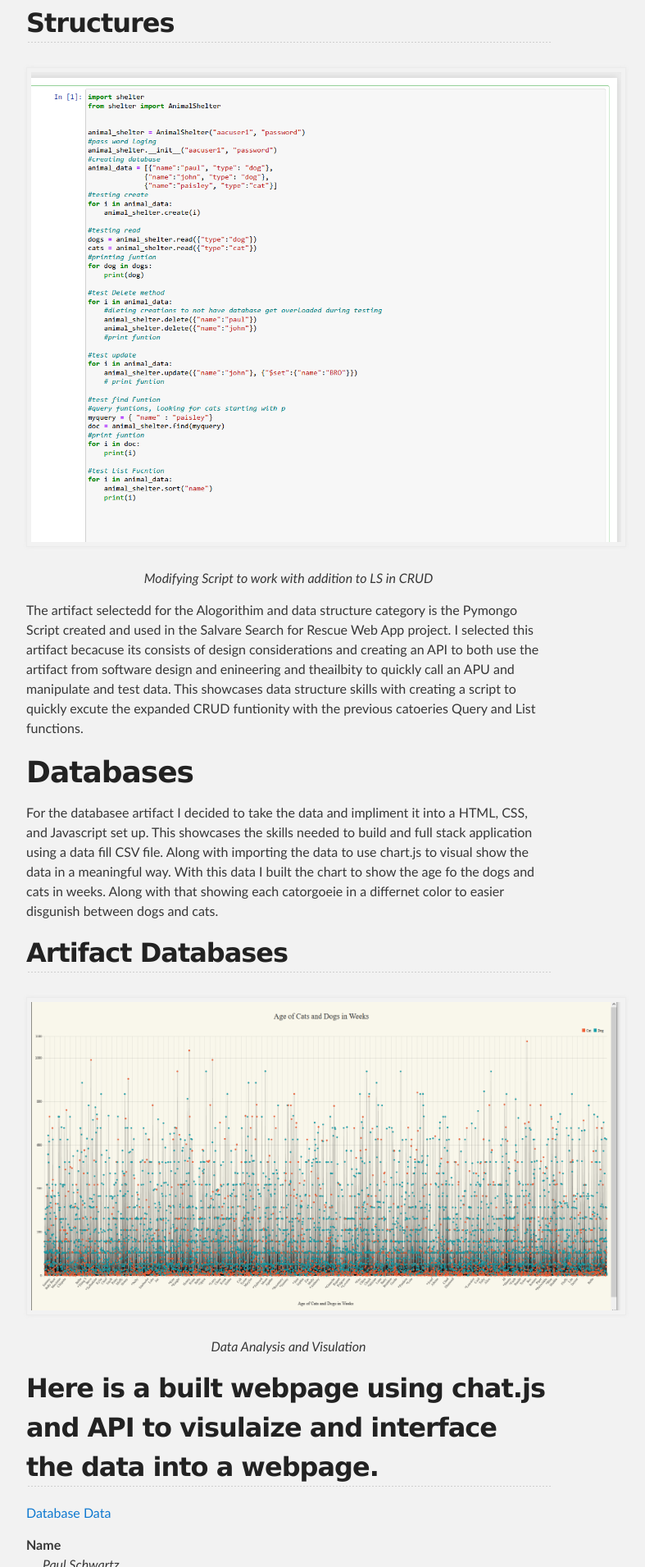
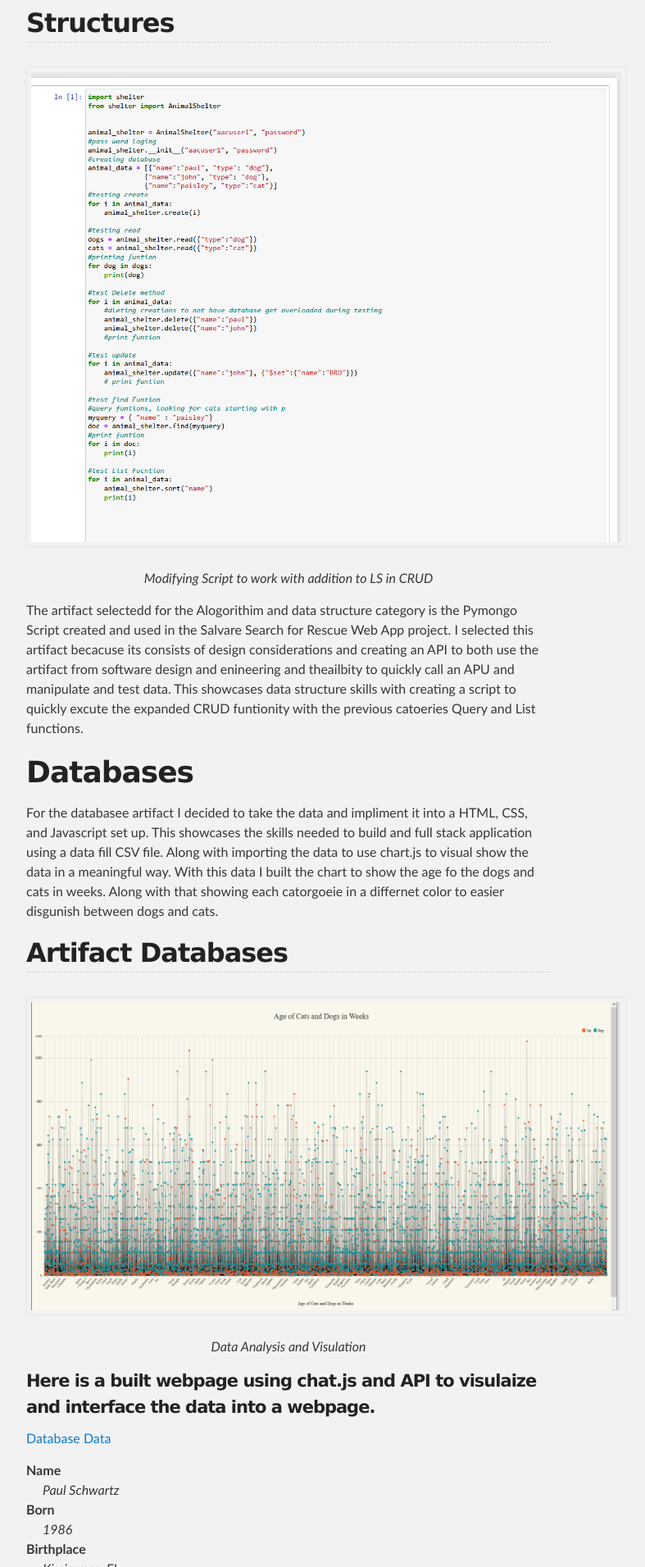
Before and after one commit to pages-themes/slate, a Jekyll site: the page built from index.md, in a window 1280 px wide. Shown: the part 4489-6400 px from the top of the page at 82% size, without its empty margins (288-1075 px from the left). Built offline with Jekyll 4.4.1, drawn with Linux system fonts in a browser that asks for light colours; our own code applies the rules of GitHub Pages for plain Markdown files.

```diff
--- a/index.md
+++ b/index.md
@@ -75,7 +75,7 @@ For the databasee artifact I decided to take the data and impliment it into a HT
     <p><em>Data Analysis and Visulation</em></p>
 </div>
 
-## Here is a built webpage using chat.js and API to visulaize and interface the data into a webpage.
+#### Here is a built webpage using chat.js and API to visulaize and interface the data into a webpage.
 
 [Database Data](https://daimon2008.github.io/database/)
 
```
